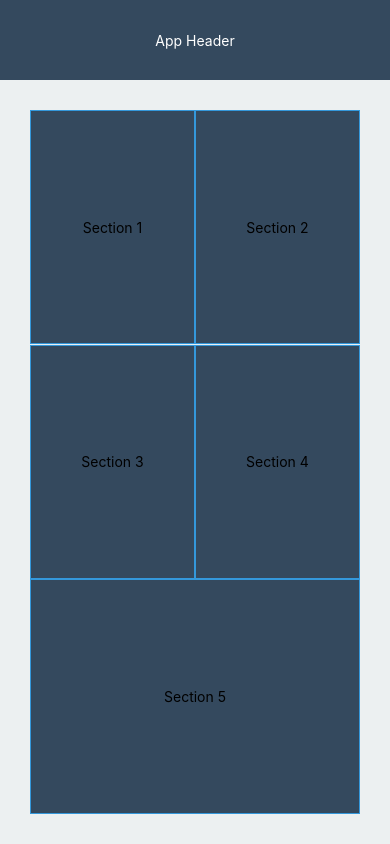
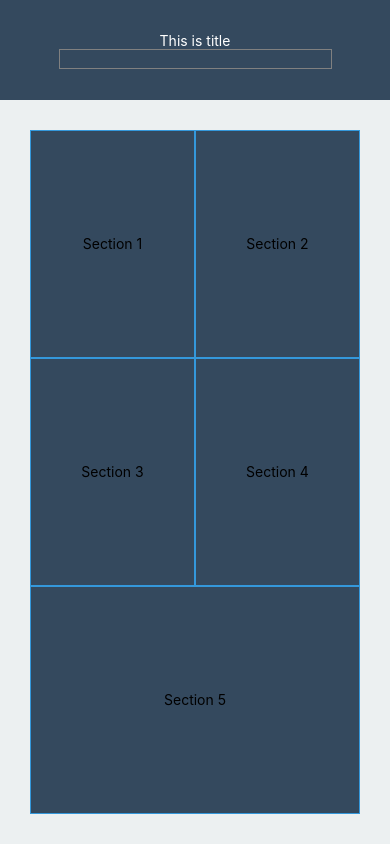
Before and after one commit to Chinaski1979/ReactApp, a React Native app: screen / in a window 390 px wide. Built offline with nearby package versions, Linux system fonts and the light colour scheme.

Commit message:
adds redux

```diff
--- a/Components/AppContainer/index.js
+++ b/Components/AppContainer/index.js
@@ -2,7 +2,7 @@ import React from 'react';
 import { connect } from 'react-redux';
 import { StyleSheet, Text, View } from 'react-native';
 
-import { firstAction } from '../../redux/reducer';
+import { changeAppTitle } from '../../redux/reducer';
 
 import Header from '../Header';
 import GridItem from '../GridItem';
@@ -11,7 +11,7 @@ class AppContainer extends React.Component {
   render() {
     return (
       <View style={styles.container}>
-        <Header />
+        <Header title={this.props.title} handleTitleChange={this.props.changeAppTitle}/>
         <View style={styles.gridContainer}>
           {
             this.props.categories.map(category => (
@@ -43,5 +43,5 @@ const styles = StyleSheet.create({
 });
 
 const mapState = ({ title, categories }) => ({ title, categories });
-const mapDispatch = { firstAction };
+const mapDispatch = { changeAppTitle };
 export default connect(mapState, mapDispatch)(AppContainer);
--- a/Components/Header/index.js
+++ b/Components/Header/index.js
@@ -1,9 +1,14 @@
 import React from 'react';
-import { StyleSheet, Text, View } from 'react-native';
+import { StyleSheet, Text, View, TextInput } from 'react-native';
 
- const Header = () => (
+ const Header = ({title, handleTitleChange, inputText}) => (
    <View style={styles.container}>
-     <Text style={styles.headerTitle}>App Header</Text>
+     <Text style={styles.headerTitle}>{ title }</Text>
+     <TextInput
+      style={styles.textInput}
+      onChangeText={(text) => handleTitleChange(text)}
+      value={inputText}
+     />
    </View>
  );
 
@@ -13,11 +18,17 @@ const styles = StyleSheet.create({
     backgroundColor: '#34495e',
     alignItems: 'center',
     justifyContent: 'center',
-    height: 80,
+    height: 100,
     alignSelf: 'stretch',
   },
   headerTitle: {
     color: '#fff',
+  },
+  textInput: {
+    height: 20,
+    borderColor: 'gray',
+    borderWidth: 1,
+    width: '70%',
   }
 });
 
--- a/package.json
+++ b/package.json
@@ -8,6 +8,7 @@
   },
   "dependencies": {
     "expo": "^32.0.0",
+    "native-base": "^2.12.1",
     "react": "16.5.0",
     "react-native": "https://github.com/expo/react-native/archive/sdk-32.0.0.tar.gz",
     "react-redux": "6.0.1",
--- a/redux/reducer.js
+++ b/redux/reducer.js
@@ -1,7 +1,7 @@
 import { createAction, handleActions } from 'redux-actions';
 
 // Acctions
-export const FIRST_ACTION = createAction('FIRST_ACTION');
+export const CHANGE_APP_TITLE = createAction('CHANGE_APP_TITLE');
 
 
 export const initialState = {
@@ -17,14 +17,14 @@ export const initialState = {
 
 // Reducer
 export default handleActions({
-  FIRST_ACTION: (state, action) => {
+  CHANGE_APP_TITLE: (state, action) => {
     return Object.assign({}, state, { title: action.payload });
   },
 }, initialState);
 
 // Action dispatchers
-export const firstAction = (newTitle) => {
+export const changeAppTitle = (newTitle) => {
   return (dispatch) => {
-    dispatch(GET_ALL_TASKS(newTitle));
+    dispatch(CHANGE_APP_TITLE(newTitle));
   };
 };
```
Also changed, not shown: 1 other file (tests, documents, lock files or other folders).
